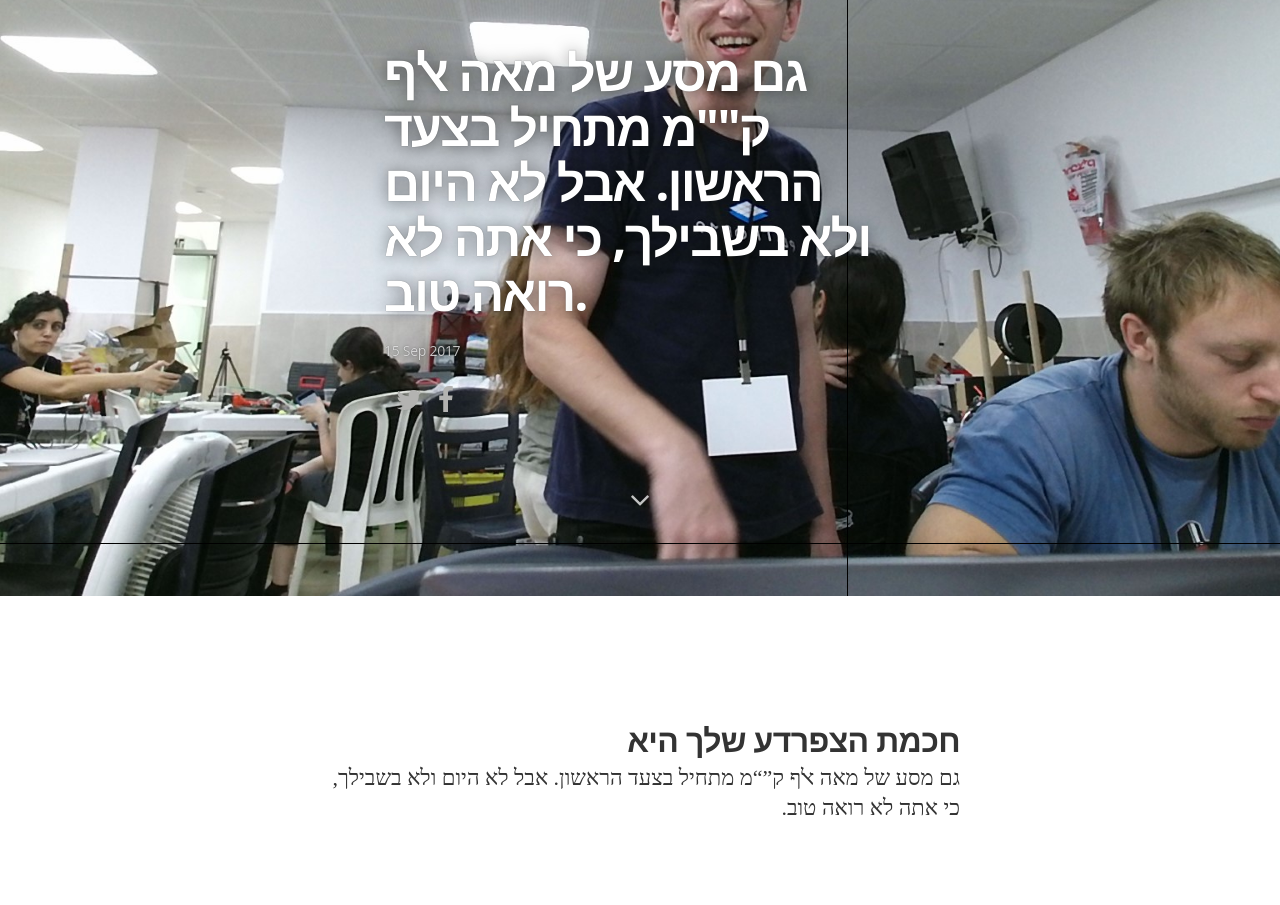
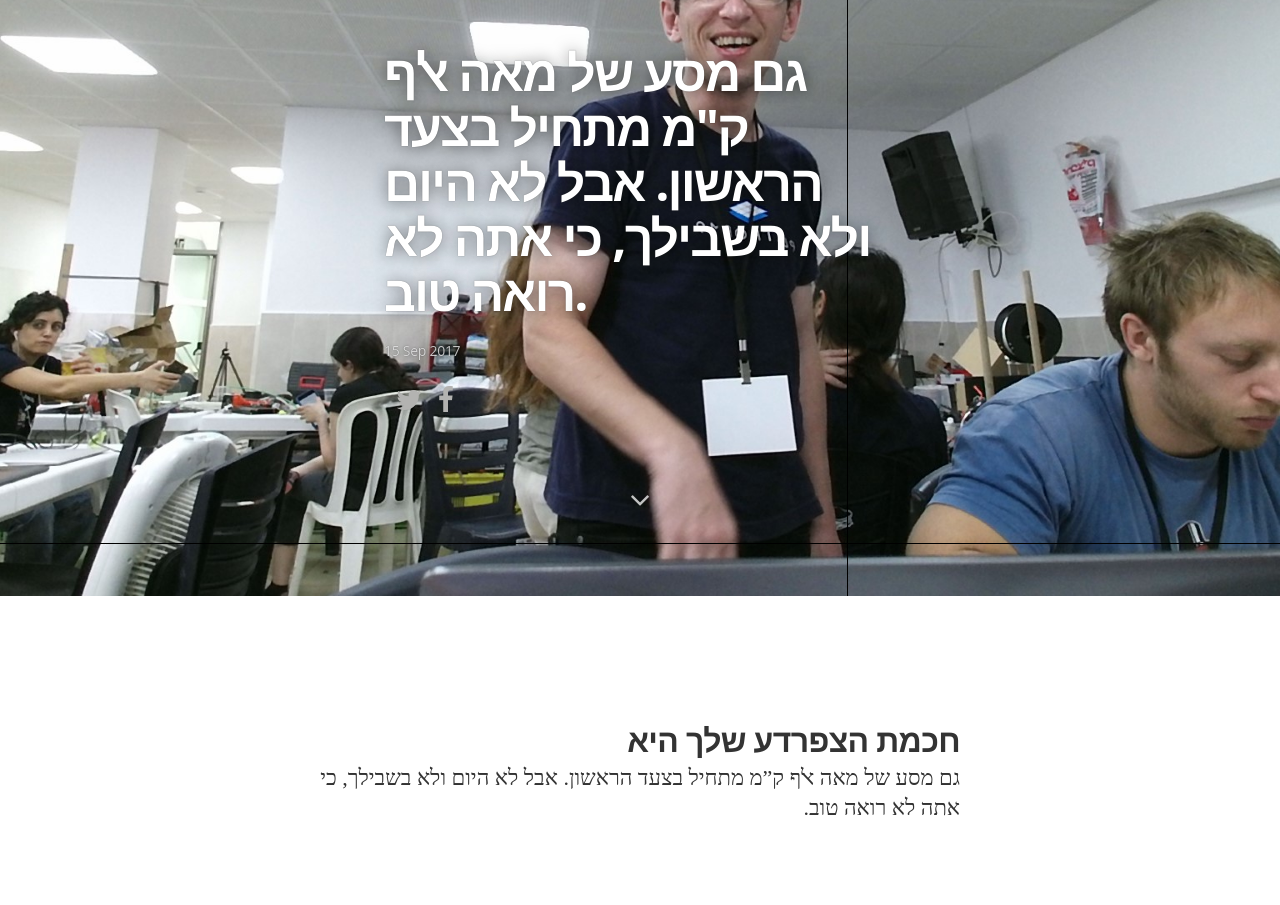
Before and after one commit to bnbfrog/bnbfrog.github.io, a Jekyll site: the page built from _posts/2017-09-09-aa54c.md, in a window 1280 px wide. Shown: the part 304-1209 px from the top of the page. Built offline with Jekyll 4.4.1, drawn with Linux system fonts in a browser that asks for light colours; nearby versions of some CDN libraries; some web fonts are replaced.

Commit message:
lala typo

```diff
--- a/_posts/2017-09-09-aa54c.md
+++ b/_posts/2017-09-09-aa54c.md
@@ -1,6 +1,6 @@
 ---
 layout: post
-title:  גם מסע של מאה אלף ק""מ מתחיל בצעד הראשון. אבל לא היום ולא בשבילך, כי אתה לא רואה טוב.
+title:  גם מסע של מאה אלף ק"מ מתחיל בצעד הראשון. אבל לא היום ולא בשבילך, כי אתה לא רואה טוב.
 date:   2017-09-15 13:12:47
 image: /assets/article_images/aa54c.jpg
 image2: /assets/article_images/aa54c_mobile.jpg
```
